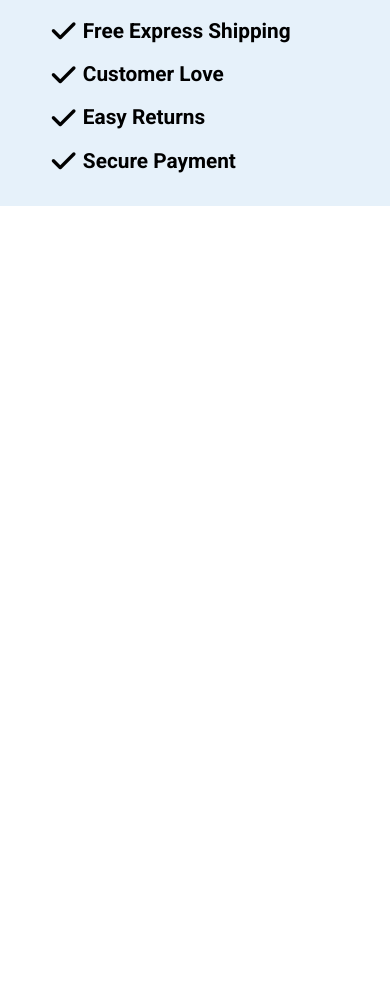
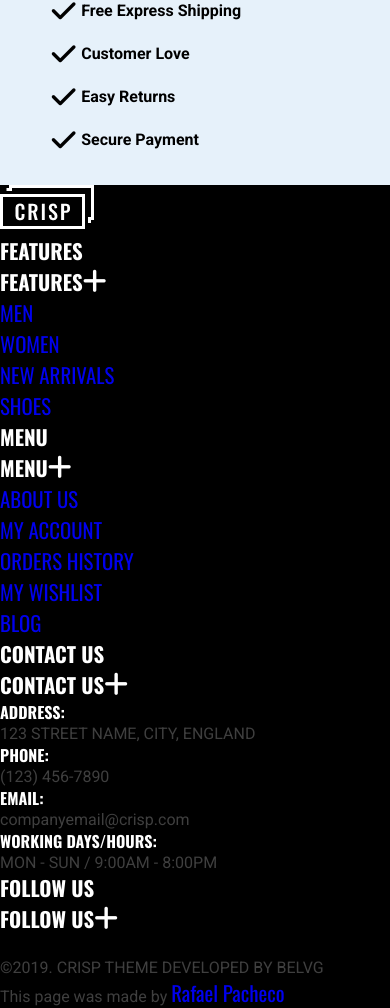
Before and after one commit to rafa64H/crisp-ecommerce-practice, a React (Vite) app: page / in a window 390 px wide. Shown: the part 2461-3469 px from the top of the page. Before the commit the page ends 2667 px from the top, so only its background shows below. Built offline with nearby package versions, Linux system fonts and the light colour scheme.

Commit message:
Footer on process.
One of the FooterSectionTitle will get
display: none; depending on the media query.

```diff
--- /dev/null
+++ b/src/components/footer.jsx
@@ -0,0 +1,131 @@
+import React from 'react';
+import CompanyLogo from './smaller/companyLogo';
+
+function Footer() {
+  return (
+    <footer>
+      <section className="footer-section">
+        <CompanyLogo />
+      </section>
+      <section className="footer-section">
+        <FooterSectionTitle
+          desktopOrMobile="desktop"
+          footerSectionTitleText="FEATURES"
+        />
+
+        <FooterSectionTitle
+          desktopOrMobile="mobile"
+          footerSectionTitleText="FEATURES"
+        />
+
+        <ul className="footer-section__list">
+          <FooterListItem footerItemText="MEN" />
+          <FooterListItem footerItemText="WOMEN" />
+          <FooterListItem footerItemText="NEW ARRIVALS" />
+          <FooterListItem footerItemText="SHOES" />
+        </ul>
+      </section>
+      <section className="footer-section">
+        <FooterSectionTitle
+          desktopOrMobile="desktop"
+          footerSectionTitleText="MENU"
+        />
+
+        <FooterSectionTitle
+          desktopOrMobile="mobile"
+          footerSectionTitleText="MENU"
+        />
+
+        <ul className="footer-section__list">
+          <FooterListItem footerItemText="ABOUT US" />
+          <FooterListItem footerItemText="MY ACCOUNT" />
+          <FooterListItem footerItemText="ORDERS HISTORY" />
+          <FooterListItem footerItemText="MY WISHLIST" />
+          <FooterListItem footerItemText="BLOG" />
+        </ul>
+      </section>
+      <section className="footer-section">
+        <FooterSectionTitle
+          desktopOrMobile="desktop"
+          footerSectionTitleText="CONTACT US"
+        />
+
+        <FooterSectionTitle
+          desktopOrMobile="mobile"
+          footerSectionTitleText="CONTACT US"
+        />
+
+        <ul className="footer-section__list">
+          <FooterListItemContact
+            footerContactTitle="ADDRESS:"
+            footerContactPara="123 STREET NAME, CITY, ENGLAND"
+          />
+          <FooterListItemContact
+            footerContactTitle="PHONE:"
+            footerContactPara="(123) 456-7890"
+          />
+          <FooterListItemContact
+            footerContactTitle="EMAIL:"
+            footerContactPara="companyemail@crisp.com"
+          />
+          <FooterListItemContact
+            footerContactTitle="WORKING DAYS/HOURS:"
+            footerContactPara="MON - SUN / 9:00AM - 8:00PM"
+          />
+        </ul>
+      </section>
+      <section className="footer-section">
+        <FooterSectionTitle
+          desktopOrMobile="desktop"
+          footerSectionTitleText="FOLLOW US"
+        />
+
+        <FooterSectionTitle
+          desktopOrMobile="mobile"
+          footerSectionTitleText="FOLLOW US"
+        />
+
+        <ul className="footer-section__list">
+          <li className="footer-section__list-item" />
+        </ul>
+      </section>
+      <p className="footer-copyright">©2019. CRISP THEME DEVELOPED BY BELVG</p>
+      <p className="footer-copyright">
+        This page was made by{' '}
+        <a href="https://github.com/rafa64H" className="footer-my-github">
+          Rafael Pacheco
+        </a>
+      </p>
+    </footer>
+  );
+}
+
+export default Footer;
+
+const FooterSectionTitle = ({ desktopOrMobile, footerSectionTitleText }) => {
+  if (desktopOrMobile === 'desktop') {
+    return <h3 className="footer-section__title">{footerSectionTitleText}</h3>;
+  }
+
+  return (
+    <button type="button" aria-expanded="false" className="footer-section__btn">
+      {footerSectionTitleText}
+      <i className="fa-solid fa-plus footer-section__btn-icon" />
+    </button>
+  );
+};
+
+const FooterListItem = ({ footerLink, footerItemText }) => (
+  <li className="footer-section__list-item">
+    <a href="#" className="footer-link">
+      {footerItemText}
+    </a>
+  </li>
+);
+
+const FooterListItemContact = ({ footerContactTitle, footerContactPara }) => (
+  <li className="footer-section__list-item">
+    <h4 className="footer-contact-title">{footerContactTitle}</h4>
+    <p>{footerContactPara}</p>
+  </li>
+);
--- a/src/main.jsx
+++ b/src/main.jsx
@@ -9,6 +9,7 @@ import SectionOne from './components/section1';
 import SectionTwo from './components/section2';
 import BrandSection from './components/brandSection';
 import SectionThree from './components/section3';
+import Footer from './components/footer';
 
 // Images
 import womanHomeOne from './assets/home/woman-home2.png';
@@ -63,5 +64,6 @@ ReactDOM.createRoot(document.getElementById('root')).render(
       classesSection2="section2-home5"
     />
     <SectionThree />
+    <Footer />
   </React.StrictMode>
 );
--- a/src/styles.scss
+++ b/src/styles.scss
@@ -44,7 +44,13 @@ h2 {
   font-size: $second-font-size;
 }
 h3 {
+  font-family: $font-oswald;
   font-size: $third-font-size;
+}
+h4 {
+  font-family: $font-oswald;
+  font-size: $fourth-font-size;
+  font-weight: 900;
 }
 p {
   font-family: $font-roboto;
@@ -431,12 +437,27 @@ header {
     &__para {
       margin-left: 0.35em;
       color: $first-color;
-      font-size: $third-font-size;
       font-weight: 600;
     }
   }
 }
 //SectionThree END
+
+//----------------------------------------------------------------
+
+footer {
+  background-color: $first-color;
+  color: #fff;
+
+  .footer-section {
+    &__btn {
+      color: #fff;
+      font-weight: 700;
+      font-family: $font-oswald;
+      font-size: $third-font-size;
+    }
+  }
+}
 
 //----------------------------------------------------------------
 
```
